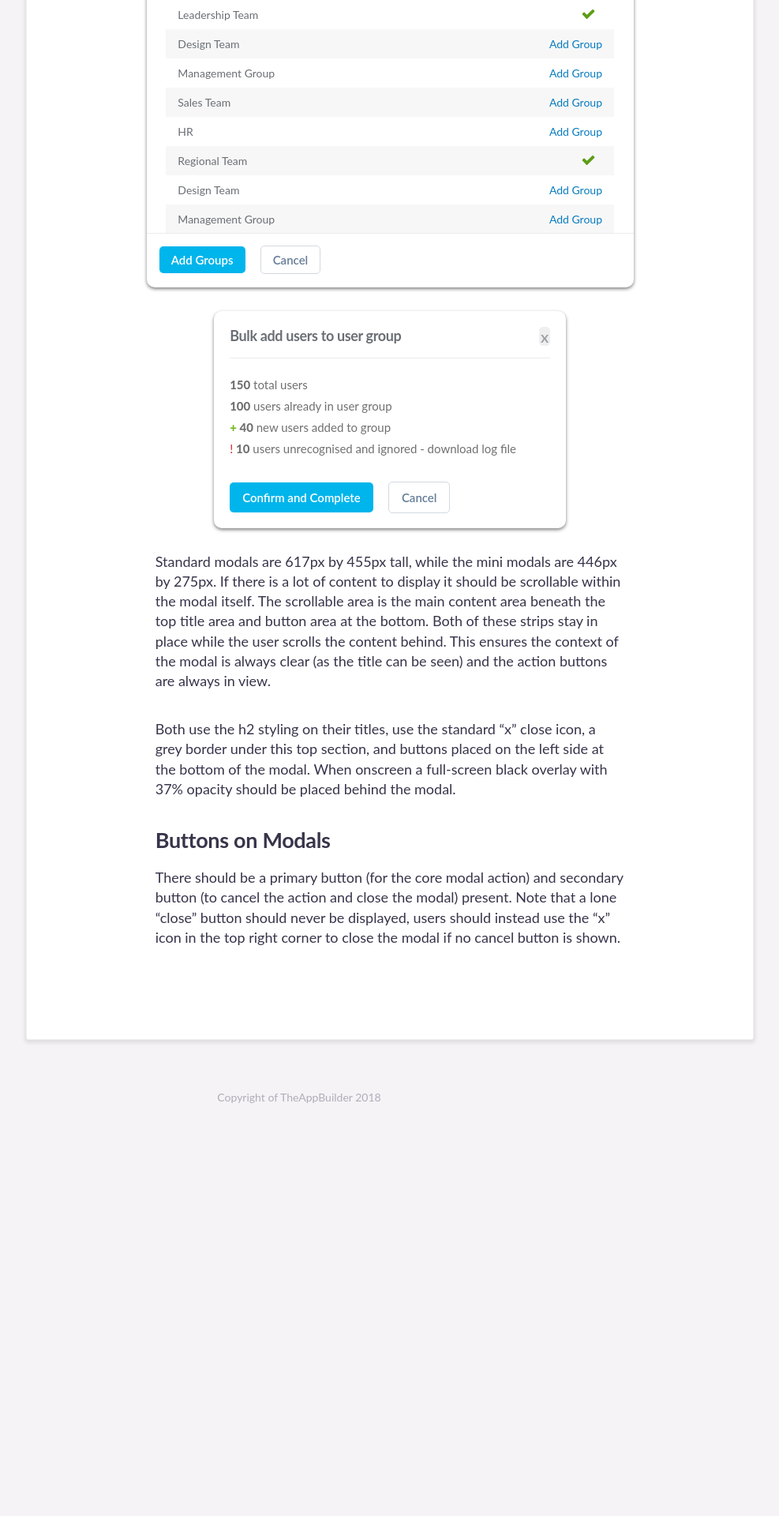
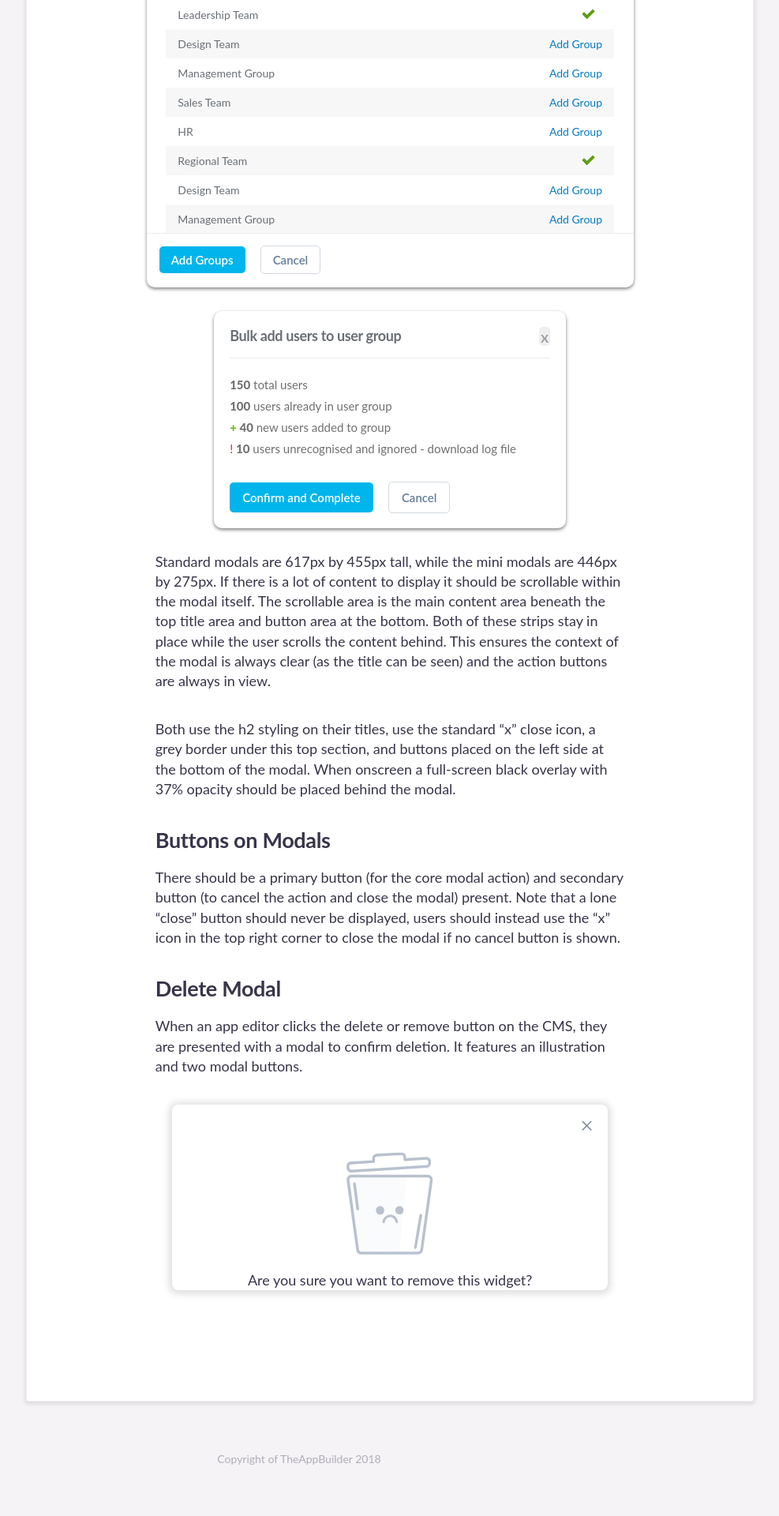
Before and after one commit to TheAppBuilderTeam/tab-pattern-library, a Jekyll site: the page built from cms/modals/index.html, in a window 1280 px wide. Shown: the part 801-2721 px from the top of the page at 79% size, without its empty margins (261-1248 px from the left). Built offline with Jekyll 4.4.1, drawn with Linux system fonts in a browser that asks for light colours; some web fonts are replaced; before the commit the page ends 2263 px from its top, so only the background shows below that.

Commit message:
adding delete modal

```diff
--- a/_sass/cms/_styles.scss
+++ b/_sass/cms/_styles.scss
@@ -768,6 +768,45 @@
 
 }
 
+.cms-modal__container {
+    background: #FFFFFF;
+    background-image: url(../assets/images/webapp/modal-corner-x.svg);
+    background-repeat: no-repeat;
+    background-position-x: 5px;
+    background-position-y: 5px;
+   // background-attachment: fixed;
+    background-position: right 20px top 20px;
+    box-shadow: 0 1px 10px 4px rgba(0,0,0,0.13);
+    border-radius: 8px;
+    height: 255px;
+    width: 75%;
+    margin: 0 auto;
+    padding-top: 60px;
+    text-align: center;
+    margin-bottom: 60px;
+}
+
+.cms-modal__container p {
+
+    padding: 0;
+
+}
+
+.cms-modal__container--email img {
+    max-height: 150px;
+    padding-bottom: 20px;
+
+}
+.cms-modal__container--email {
+    height: auto;
+    width: 75%;
+    padding-left: 40px;
+    padding-right: 40px;
+}
+
+.cms-modal--text {
+
+}
 
 /*Mini Modal
 -----------------------------------------------------------------------------------------------------*/
--- a/cms/modals/index.html
+++ b/cms/modals/index.html
@@ -210,3 +210,15 @@
 <p>There should be a primary button (for the core modal action) and secondary button (to cancel the action and close the modal) present. Note that a lone “close” button should never be displayed, users should instead use the “x” icon in the top right corner to close the modal if no cancel button is shown.</p>
 
 <!-- [IMG example of modal on a screen] -->
+
+<!------------------delete modal--------------------->
+
+<h2>Delete Modal</h2>
+<p>When an app editor clicks the delete or remove button on the CMS, they are presented with a modal to confirm deletion. It features an illustration and two modal buttons.</p>
+<div class="main__content__block clearfix">
+     <div class="cms-modal__container cms-modal__container--email">
+         <img src="/assets/images/cms/new_icons/delete_modal_icon.svg">
+        <p class="cms-modal--text cms-modal--text--email">Are you sure you want to remove this widget?</p>
+
+    </div>
+</div>
```
Also changed, not shown: assets/images/cms/new_icons/delete_modal_icon.svg (added).
